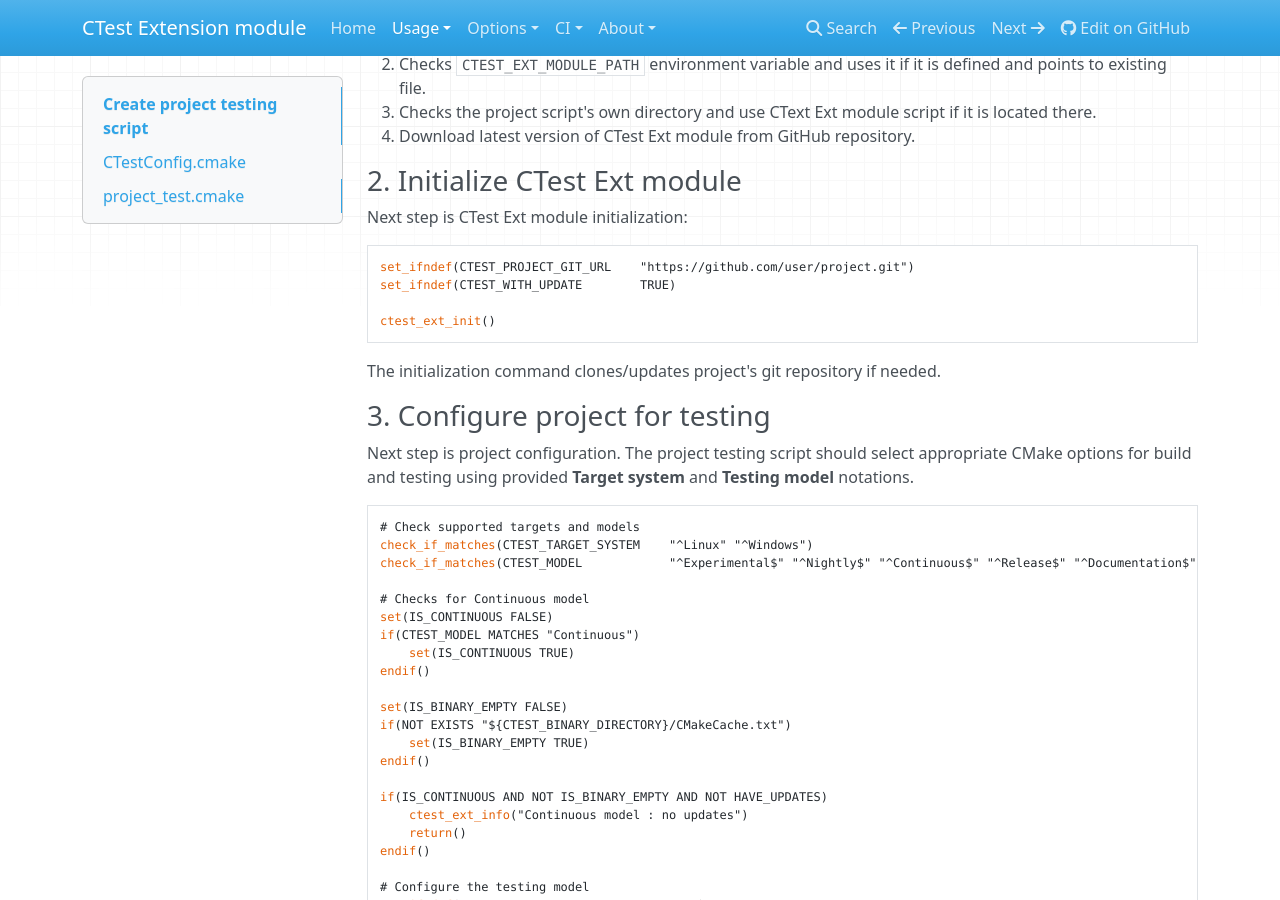
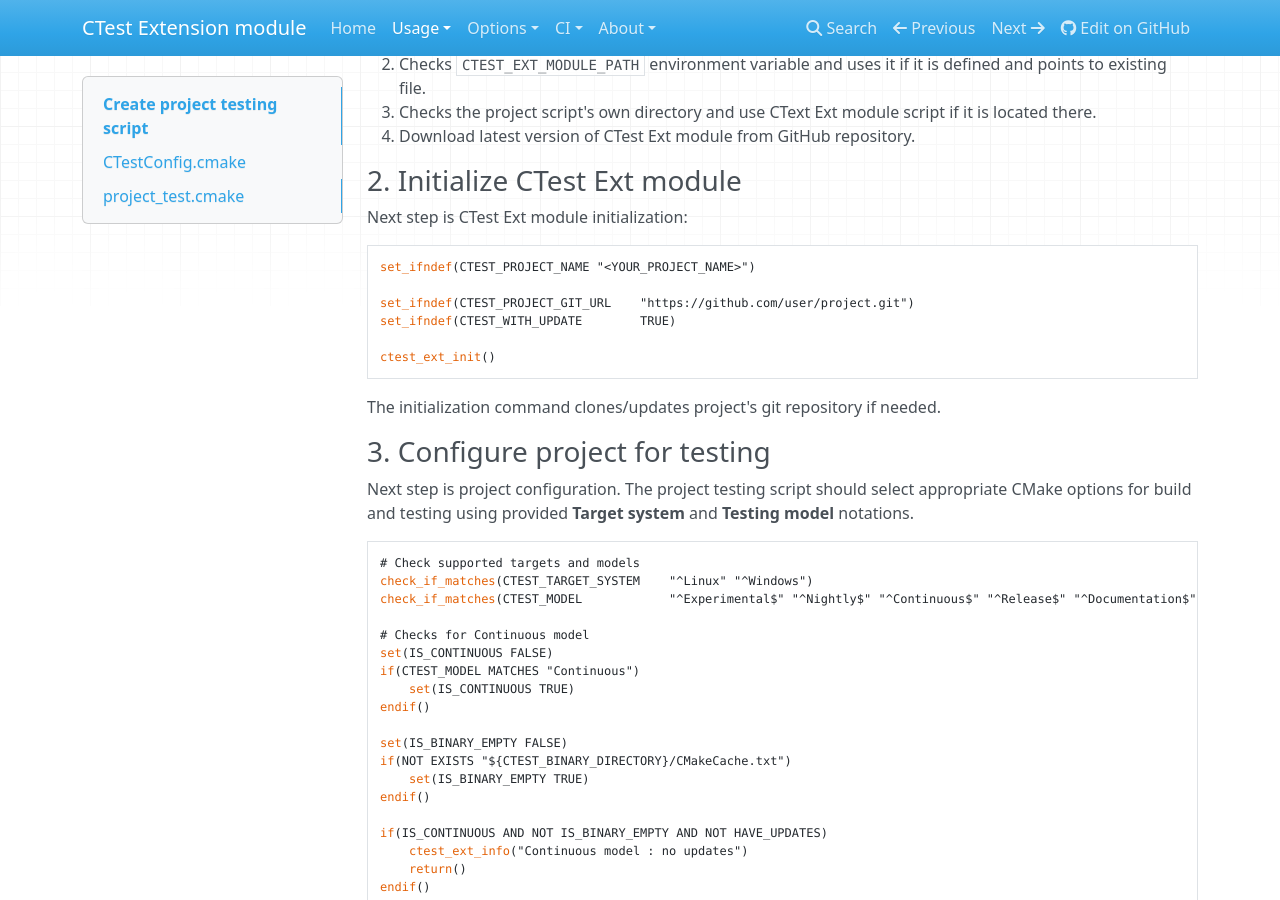
Before and after one commit to vinograd47/ctest-ext, an MkDocs documentation site: the page built from docs/usage/project_script.md, in a window 1280 px wide and 900 px high, scrolled down 1821 px. Built offline with MkDocs 1.6.1, drawn with Linux system fonts in a browser that asks for light colours; nearby versions of some CDN libraries; old or Windows-style settings are respelled for this version of MkDocs.

Commit message:
set CTEST_PROJECT_NAME in project_script.md

```diff
--- a/docs/usage/project_script.md
+++ b/docs/usage/project_script.md
@@ -93,6 +93,8 @@
 ### 2. Initialize CTest Ext module
 
 Next step is CTest Ext module initialization:
+
+    set_ifndef(CTEST_PROJECT_NAME "<YOUR_PROJECT_NAME>")
 
     set_ifndef(CTEST_PROJECT_GIT_URL    "https://github.com/user/project.git")
     set_ifndef(CTEST_WITH_UPDATE        TRUE)
```
